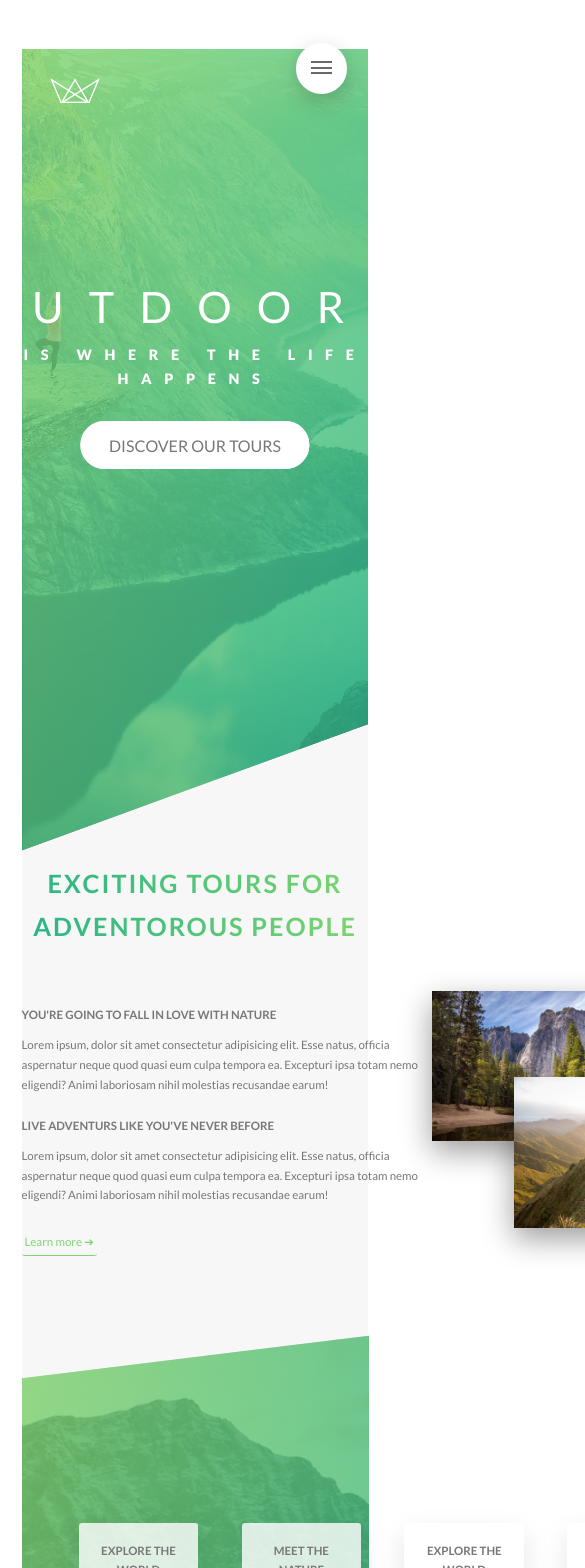
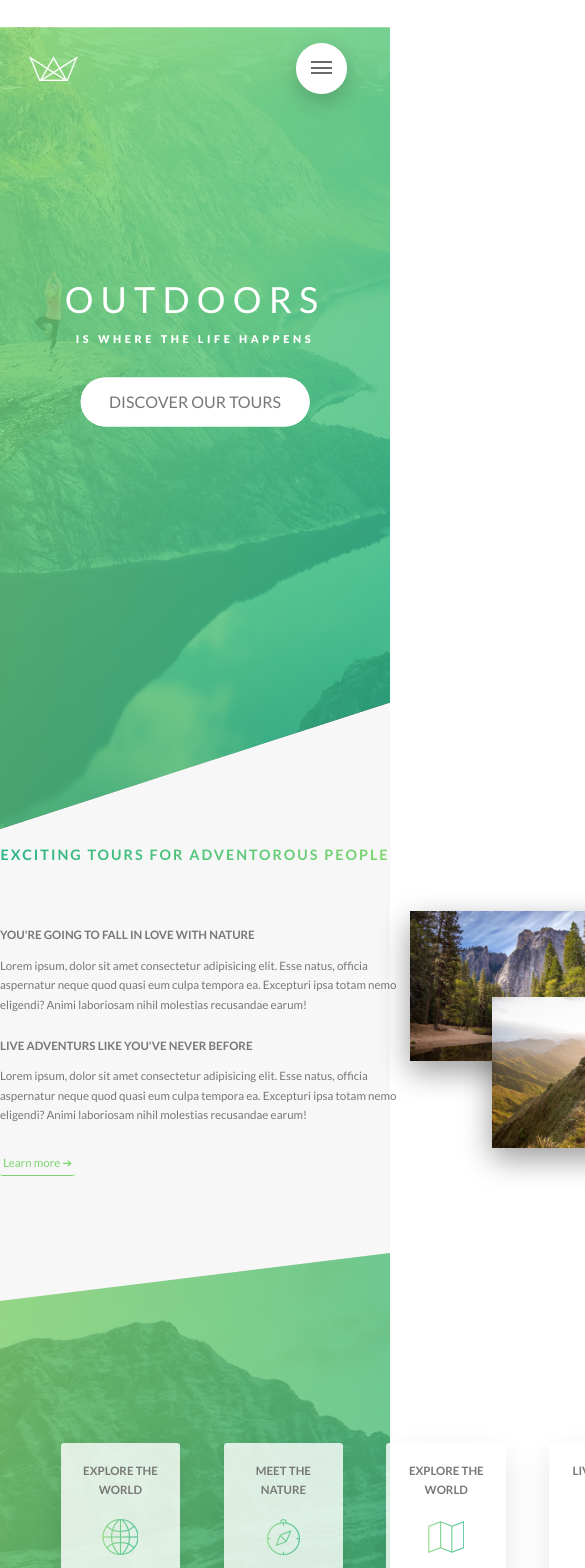
Before and after one commit to Ulisseus/contours, a Next.js app: page / in a window 390 px wide. Shown: the top 1568 px of the page, 585 px wide, since content can reach past the window. Built offline with nearby package versions, Linux system fonts and the light colour scheme.

Commit message:
update responsive typography

```diff
--- a/styles/app.scss
+++ b/styles/app.scss
@@ -14,6 +14,7 @@
 
 html {
   //percentages instead of pixels allows user to override this value in his browser settings
+  //62.5% of 16px is 10px
   font-size: 62.5%;
 
   @include respond(tab-land) {
@@ -34,6 +35,9 @@
 
 body {
   padding: 3rem;
+  @include respond(tab-port) {
+    padding: 0;
+  }
   color: var(--text-color);
   background-color: var(--bg-color);
   box-sizing: border-box;
--- a/styles/global/_typography.scss
+++ b/styles/global/_typography.scss
@@ -1,4 +1,5 @@
 @import "./animations";
+@import "../utils/mixins";
 .h-1 {
   color: white;
   text-transform: uppercase;
@@ -8,6 +9,10 @@
     font-size: 6rem;
     font-weight: 400;
     letter-spacing: 3.5rem;
+    @include respond(phone) {
+      letter-spacing: 1rem;
+      font-size: 5rem;
+    }
     animation: moveInLeft 1s ease-in;
     @media (prefers-reduced-motion) {
       animation: none;
@@ -18,6 +23,10 @@
     font-size: 2rem;
     font-weight: 900;
     letter-spacing: 1.75rem;
+    @include respond(phone) {
+      letter-spacing: 0.5rem;
+      font-size: 1.5rem;
+    }
     animation: moveInRight 1s ease-in;
     margin-bottom: 4rem;
     @media (prefers-reduced-motion) {
@@ -28,6 +37,12 @@
 
 .h-2 {
   font-size: 3.5rem;
+  @include respond(tab-port) {
+    font-size: 2.5rem;
+  }
+  @include respond(phone) {
+    font-size: 2rem;
+  }
   text-transform: uppercase;
   font-weight: 700;
   transition: all 0.2s;
```
